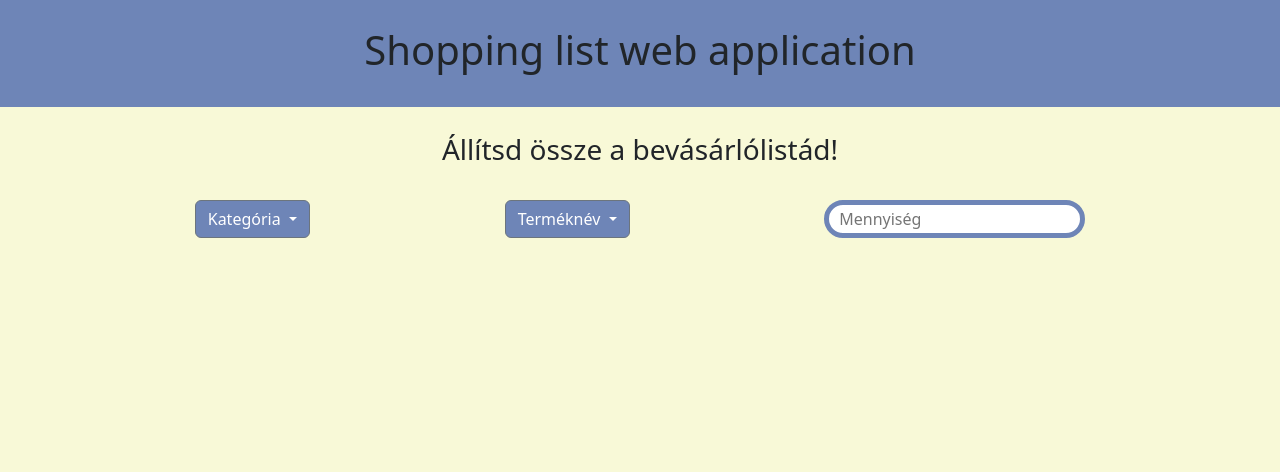
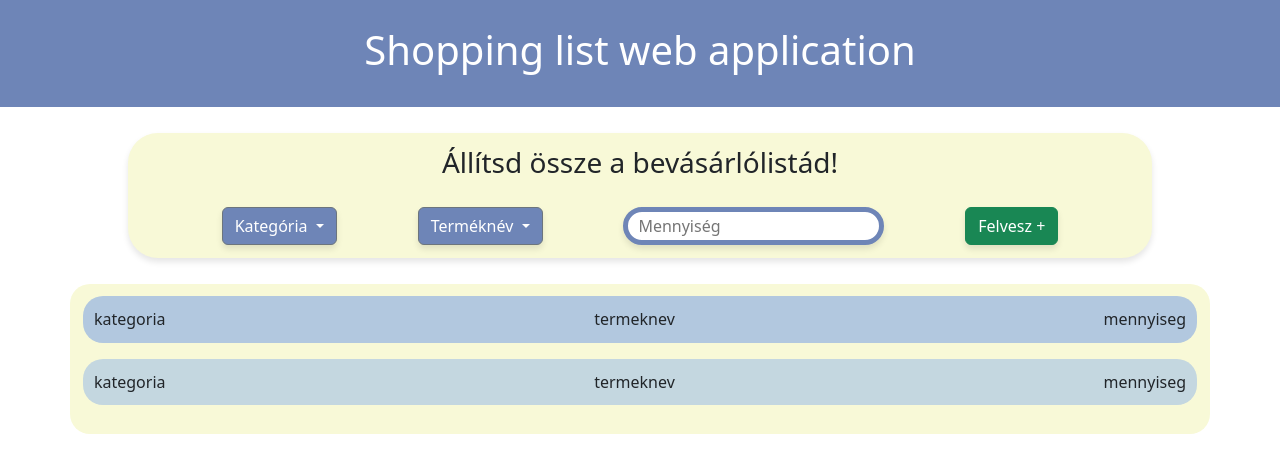
Before and after one commit to WR0NGTH3HU4/web_bevasarlas, a Vue app in the folder vue-project/: page / in a window 1280 px wide. Shown: the top 472 px of the page. Built offline with nearby package versions, Linux system fonts and the light colour scheme.

Commit message:
shoplist first design

```diff
--- a/vue-project/src/assets/main.css
+++ b/vue-project/src/assets/main.css
@@ -1,5 +1,5 @@
 #app{
-  background-color: #F8F9D7;
+  background-color: #FFFF;
   min-width: 100vw;
   min-height: 100vh;
 }
--- a/vue-project/src/components/Dropdowns.vue
+++ b/vue-project/src/components/Dropdowns.vue
@@ -2,7 +2,8 @@
 
 </script>
 <template>
-    <div class="Title">
+    <div class="FullDropdown">
+        <div class="Title">
         <h3>Állítsd össze a bevásárlólistád!</h3>
     </div>
     <div class="Container">
@@ -31,11 +32,22 @@
 
         <input class="mennyiseg" type="number" placeholder="Mennyiség">
 
+        <!--Felvesz button-->
+        <button class="btn felvesz btn-success" type="button">Felvesz +</button>
 
-
+    </div>
     </div>
 </template>
 <style>
+    .FullDropdown{
+
+        background-color: #F8F9D7;
+        padding:1%;
+        margin:0 10% 2% 10%;
+        width: 80%;
+        border-radius: 30px;
+        box-shadow: 0 4px 6px rgba(0, 0, 0, 0.1);
+    }
     .Title{
         display: flex;
         flex-direction: row;
@@ -51,12 +63,15 @@
     }
     .kategoria{
         background-color: #6E85B7;
+        box-shadow: 0 4px 6px rgba(0, 0, 0, 0.1);
     }
     .kategoria:hover{
         background-color: #506183;
+
     }
     .termeknev{
         background-color: #6E85B7;
+        box-shadow: 0 4px 6px rgba(0, 0, 0, 0.1);
     }
     .termeknev:hover{
         background-color: #506183;
@@ -66,10 +81,14 @@
         border:#6E85B7 solid 5px;
         border-radius: 20px;
         outline:none;
+        box-shadow: 0 4px 6px rgba(0, 0, 0, 0.1);
     }
     .mennyiseg:focus, .mennyiseg:hover{
         border-color: #506183;
     }
+    .felvesz{
+        box-shadow: 0 4px 6px rgba(0, 0, 0, 0.1);
+    }
 
 
 </style>
--- a/vue-project/src/components/Header.vue
+++ b/vue-project/src/components/Header.vue
@@ -16,6 +16,6 @@
         margin-bottom: 2%;
         padding:2% 0%;
         background-color: #6E85B7;
-
+        color: white;
     }
 </style>
--- a/vue-project/src/components/ShoppingList.vue
+++ b/vue-project/src/components/ShoppingList.vue
@@ -0,0 +1,55 @@
+<script>
+
+</script>
+<template>
+    <div class="container">
+
+        <ul class="head">
+            <li>kategoria</li>
+            <li>termeknev</li>
+            <li>mennyiseg</li>
+        </ul>
+        <ul class="context">
+            <li>kategoria</li>
+            <li>termeknev</li>
+            <li>mennyiseg</li>
+        </ul>
+
+    </div>
+</template>
+<style>
+    *{
+        margin: 0;
+        padding: 0;
+    }
+    .container{
+        display: flex;
+        flex-direction: column;
+        justify-content: center;
+        align-content: center;
+        background-color: #F8F9D7;
+
+        padding: 1%;
+        border-radius: 20px;
+    }
+    .head{
+        list-style: none;
+        display: flex;
+        flex-direction: row;
+        justify-content: space-between;
+        background-color: #B2C8DF;
+        padding: 1%;
+        border-radius: 20px;
+    }
+    .context{
+        list-style: none;
+        display: flex;
+        flex-direction: row;
+        justify-content: space-between;
+        background-color: #C4D7E0;
+        padding: 1%;
+        border-radius: 20px;
+    }
+
+
+</style>
--- a/vue-project/src/views/HomeView.vue
+++ b/vue-project/src/views/HomeView.vue
@@ -1,9 +1,11 @@
 <script setup>
   import Dropdowns from '@/components/Dropdowns.vue';
-  import Header from '@/components/Header.vue'
+  import Header from '@/components/Header.vue';
+  import Shoppinglist from "@/components/ShoppingList.vue"
 </script>
 
 <template>
   <Header></Header>
   <Dropdowns></Dropdowns>
+  <Shoppinglist></Shoppinglist>
 </template>
```
